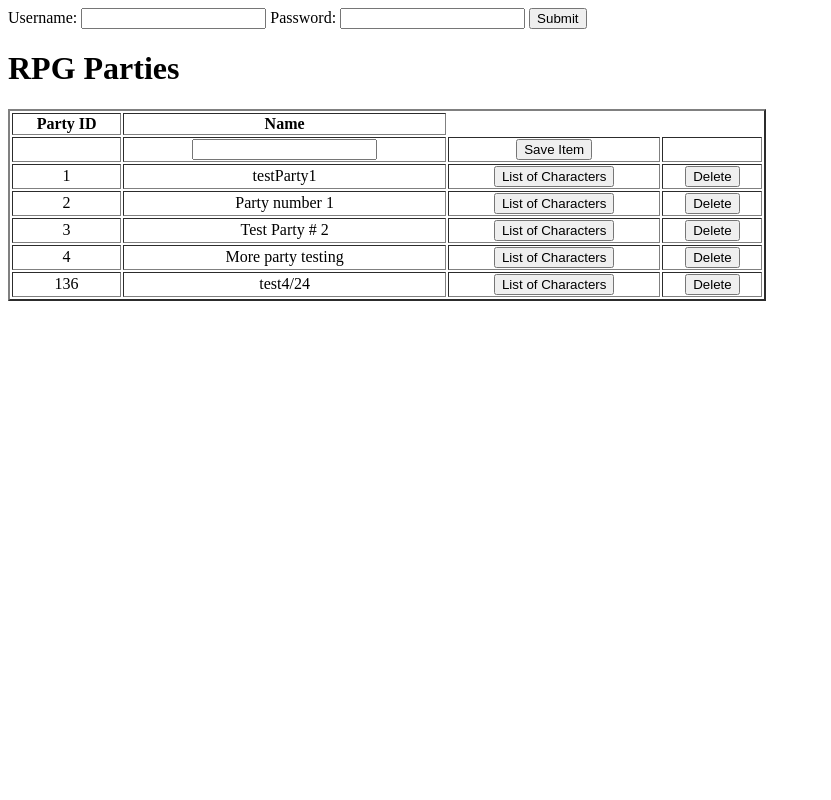
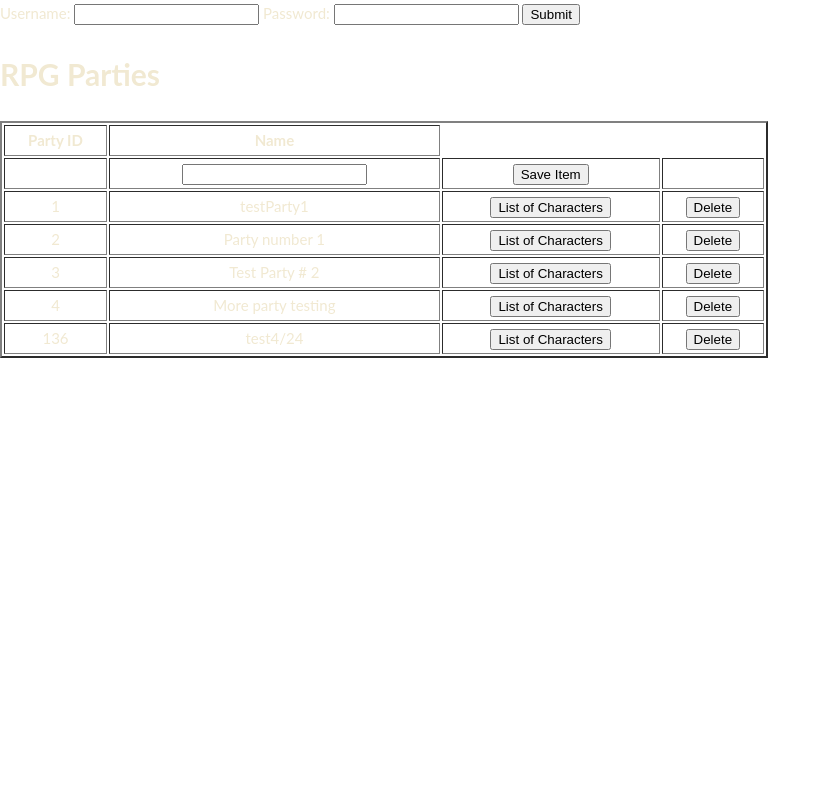
Before and after one commit to CS315Allstars/inventory_management_simulator, a PHP site: page /services/home.php in a window 1280 px wide. Shown: the whole page, without its empty margins (0-831 px from the left). Run offline with PHP 8.4, Linux system fonts and the light colour scheme; data comes from the database, SQL or seed files in the repository.

Commit message:
minor comments

```diff
--- a/RPGservices.php
+++ b/RPGservices.php
@@ -11,6 +11,8 @@
   }
   $method=$_SERVER['REQUEST_METHOD'];
   if($method=="GET"){
+    // displays all of table
+    // loads all the entries from the DB into the PHP file
     $sql="SELECT * FROM ".$_SESSION['table'].$_SESSION['condi'];
     $result=mysqli_query($conn,$sql);
     $rows=array();
--- a/characters.php
+++ b/characters.php
@@ -13,7 +13,7 @@
     <title> Characters</title>
     <script src="https://ajax.googleapis.com/ajax/libs/jquery/3.3.1/jquery.min.js"></script>
     <script>$(document).ready(function(){
-
+      //loads the page/creates the table
       $.get("RPGservices.php",function(data,status){
         console.log(data);
         var allParties=JSON.parse(data);
--- /dev/null
+++ b/home.css
@@ -0,0 +1,11 @@
+body, html {
+		height: 100%;
+		margin: 0;
+		font: 400 15px/1.8 "Lato", sans-serif;
+		color: #f1e9d2;
+	}
+
+loginform{
+
+
+}
--- a/home.php
+++ b/home.php
@@ -1,4 +1,5 @@
 <?php
+  // SESSION is supposed to pass variables between Char and Home pages
   session_start();
   $_SESSION['table']='party';
   $_SESSION['condi']='';
@@ -11,6 +12,7 @@
     <title> Parties</title>
     <script src="https://ajax.googleapis.com/ajax/libs/jquery/3.3.1/jquery.min.js"></script>
     <script>$(document).ready(function(){
+      //loads the page/creates the table
       $.get("RPGservices.php",function(data,status){
         console.log(data);
         var allParties=JSON.parse(data);
@@ -58,9 +60,11 @@
       });
     });
     </script>
+
+    <link href="css/home.css" rel="stylesheet" type="text/css" media="screen"/>
   </head>
   <body id='bodytag'>
-    <div>
+    <div id='loginform'>
       <form method="post" action="RPGservices.php">
         Username: <input type="text" name="uNameBox">
         Password: <input type="password" name="pWordBox">
```
